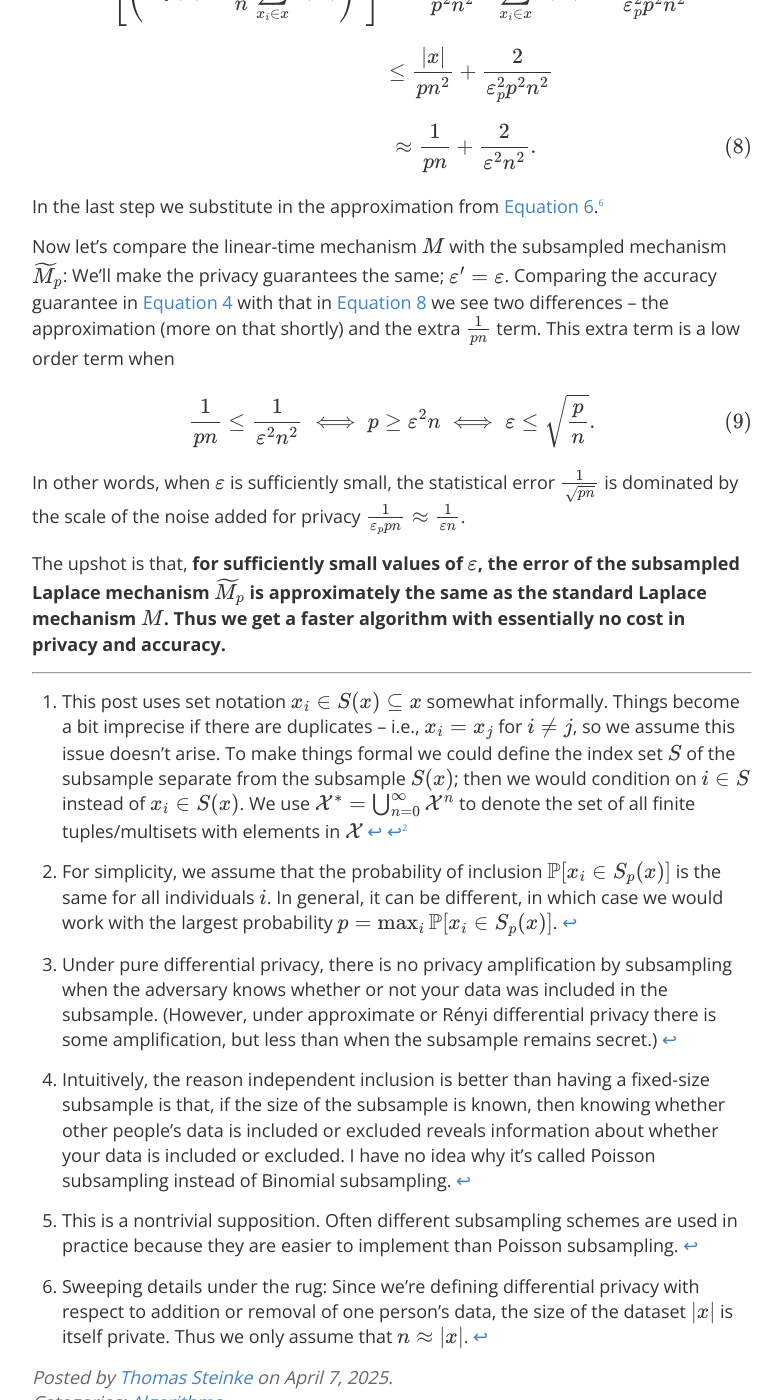
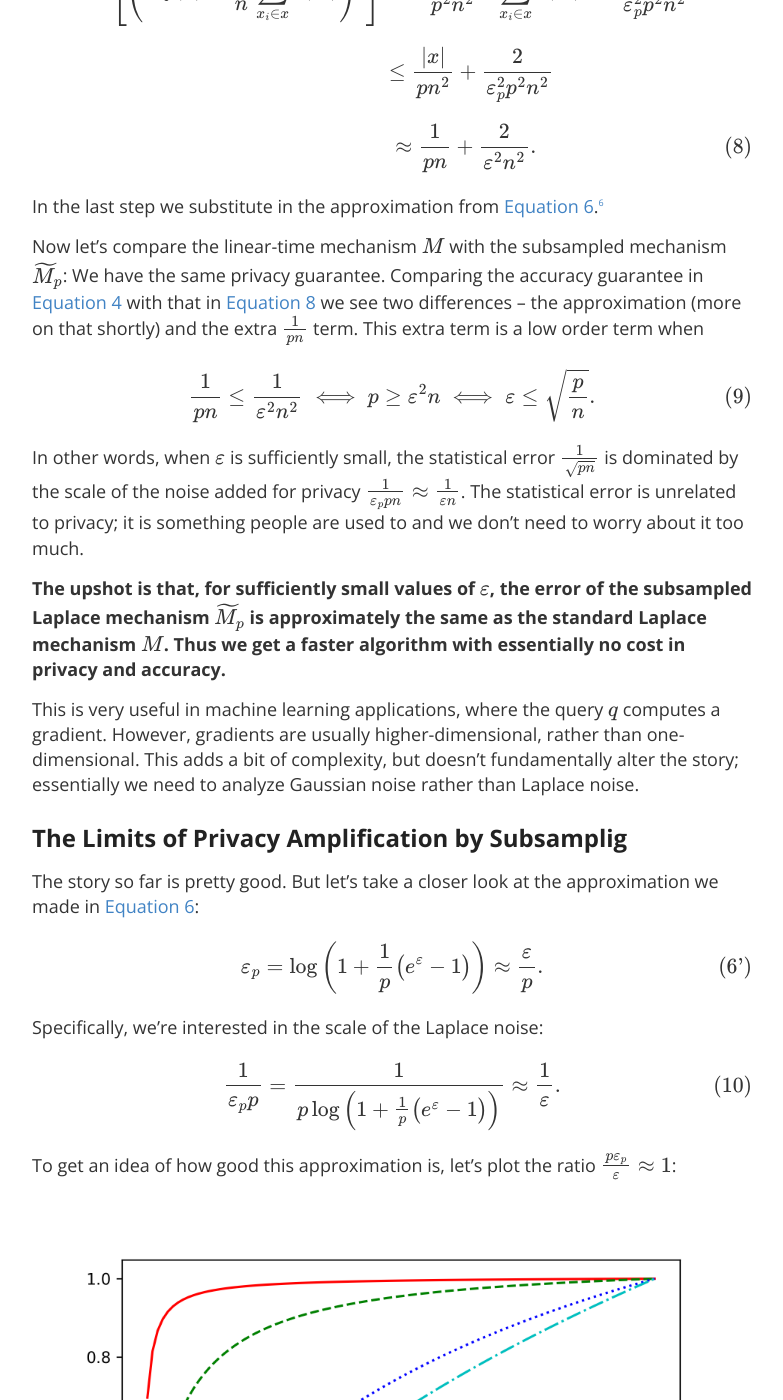
Before and after one commit to differentialprivacy/differentialprivacy, a Jekyll site: the page built from _posts/2025-04-07-subsampling.md, in a window 1280 px wide and 1400 px high, scrolled down 3476 px. Shown: the whole window, without its empty margins (248-1031 px from the left). Built offline with Jekyll 4.4.1, drawn with Linux system fonts in a browser that asks for light colours; comment, search, counter and statistics services are not loaded; some of the changed text lies outside the part shown.

Commit message:
post on subsampling

```diff
--- a/_posts/2025-04-07-subsampling.md
+++ b/_posts/2025-04-07-subsampling.md
@@ -83,14 +83,31 @@
 In the last step we substitute in the approximation from [Equation 6](#eq6).[^nx]
 
 Now let's compare the linear-time mechanism \\\(M\\\) with the subsampled mechanism \\\(\\widetilde{M}\_p\\\):
-We'll make the privacy guarantees the same; \\\(\\varepsilon'=\\varepsilon\\\).
+We have the same privacy guarantee.
 Comparing the accuracy guarantee in [Equation 4](#eq4) with that in [Equation 8](#eq8) we see two differences -- the approximation (more on that shortly) and the extra \\\(\\frac{1}{pn}\\\) term.
 This extra term is a low order term when <a id="eq9" />
  \\\[\\frac{1}{pn} \\le \\frac{1}{\\varepsilon^2 n^2} \\iff p \\ge \\varepsilon^2 n \\iff \\varepsilon \\le \\sqrt{\\frac{p}{n}}.\\tag{9}\\\]
  In other words, when \\\(\\varepsilon\\\) is sufficiently small, the statistical error \\\(\\frac{1}{\\sqrt{pn}}\\\) is dominated by the scale of the noise added for privacy \\\(\\frac{1}{\\varepsilon\_p p n}\\approx\\frac{1}{\\varepsilon n}\\\).
+ The statistical error is unrelated to privacy; it is something people are used to and we don't need to worry about it too much.
 
- The upshot is that, **for sufficiently small values of \\\(\\varepsilon\\\), the error of the subsampled Laplace mechanism \\\(\\widetilde{M}\_p\\\) is approximately the same as the standard Laplace mechanism \\\(M\\\).
+  **The upshot is that, for sufficiently small values of \\\(\\varepsilon\\\), the error of the subsampled Laplace mechanism \\\(\\widetilde{M}\_p\\\) is approximately the same as the standard Laplace mechanism \\\(M\\\).
  Thus we get a faster algorithm with essentially no cost in privacy and accuracy.**
+
+This is very useful in machine learning applications, where the query \\\(q\\\) computes a gradient.
+However, gradients are usually higher-dimensional, rather than one-dimensional.
+This adds a bit of complexity, but doesn't fundamentally alter the story; essentially we need to analyze Gaussian noise rather than Laplace noise.
+
+## The Limits of Privacy Amplification by Subsamplig
+
+The story so far is pretty good. But let's take a closer look at the approximation we made in [Equation 6](#eq6):
+<a id="eq6prime" />\\\[\\varepsilon_p = \\log\\left\(1 + \\frac{1}{p} \\big\( e^{\\varepsilon}-1 \\big\)\\right\) \\approx \\frac{\\varepsilon}{p}. \\tag{6'} \\\]
+Specifically, we're interested in the scale of the Laplace noise: <a id="eq10" />\\\[\\frac{1}{\\varepsilon\_p p} = \\frac{1}{p\\log\\left\(1 + \\frac{1}{p} \\big\( e^{\\varepsilon}-1 \\big\)\\right\)} \\approx \\frac{1}{\\varepsilon}. \\tag{10} \\\]
+To get an idea of how good this approximation is, let's plot the ratio \\\(\\frac{p\\varepsilon\_p}{\\varepsilon} \\approx 1\\\):
+<p align="center"><img src="/images/subsampling-ratio-p.png" alt="Plot of p*eps\_p/eps as a function of p for eps=0.01,0.1,1,2"/></p>
+<p align="center"><img src="/images/subsampling-ratio-eps.png" alt="Plot of p*eps\_p/eps as a function of eps for p=0.001,0.01,0.1,0.5"/></p>
+This doesn't look so good!
+The approximation we made in [Equation 6](#eq6) tells us that these lines should be close to 1.
+But this seems to only be accurate when \\\(p \\approx 1\\\) or \\\(\\varepsilon \\approx 0\\\).
 
 ---
 
```
Also changed, not shown: other parts of _posts/2025-04-07-subsampling.md (+1 -1 lines), images/subsampling-ratio-eps.png (added), images/subsampling-ratio-p.png (added).
